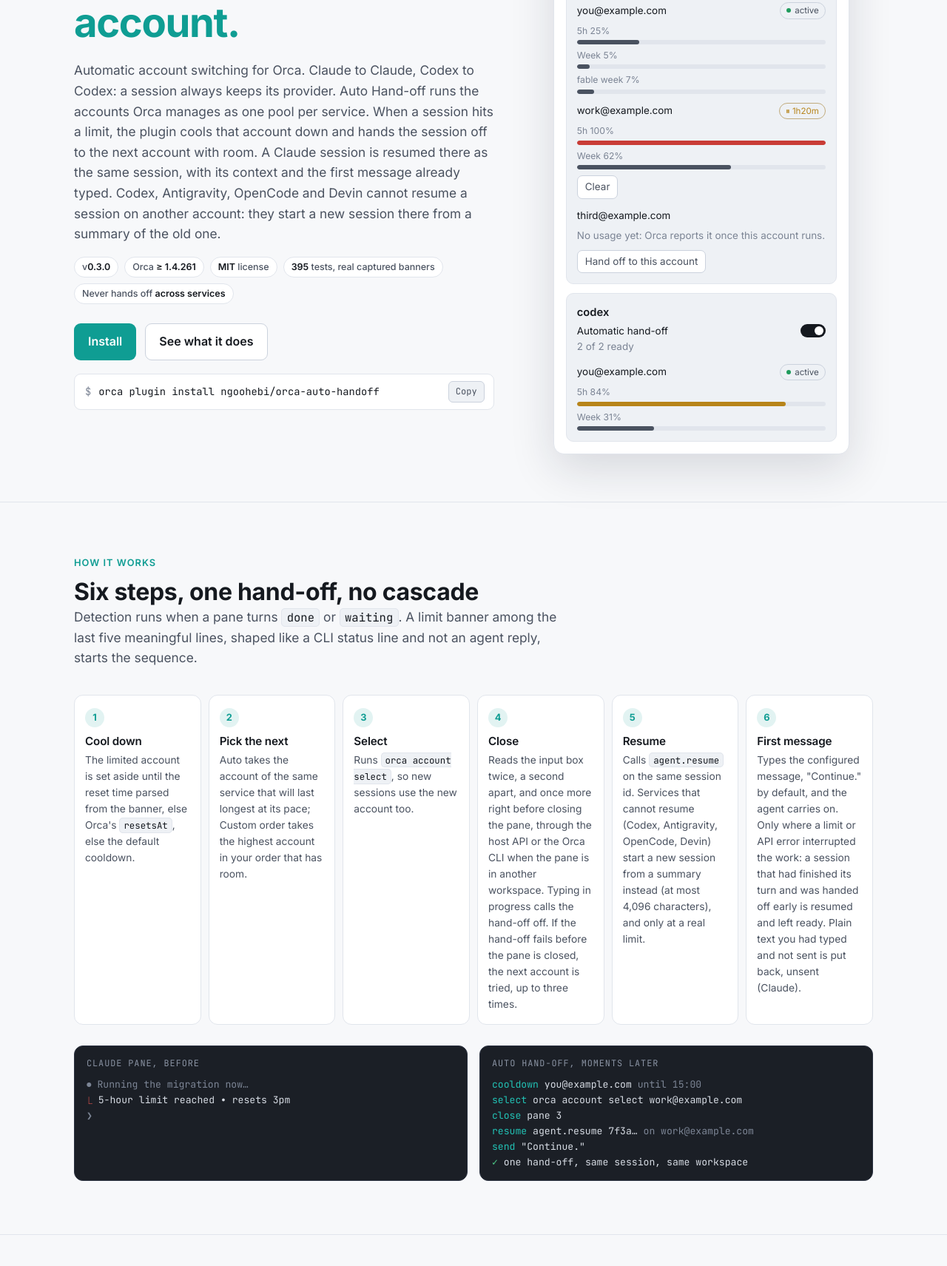
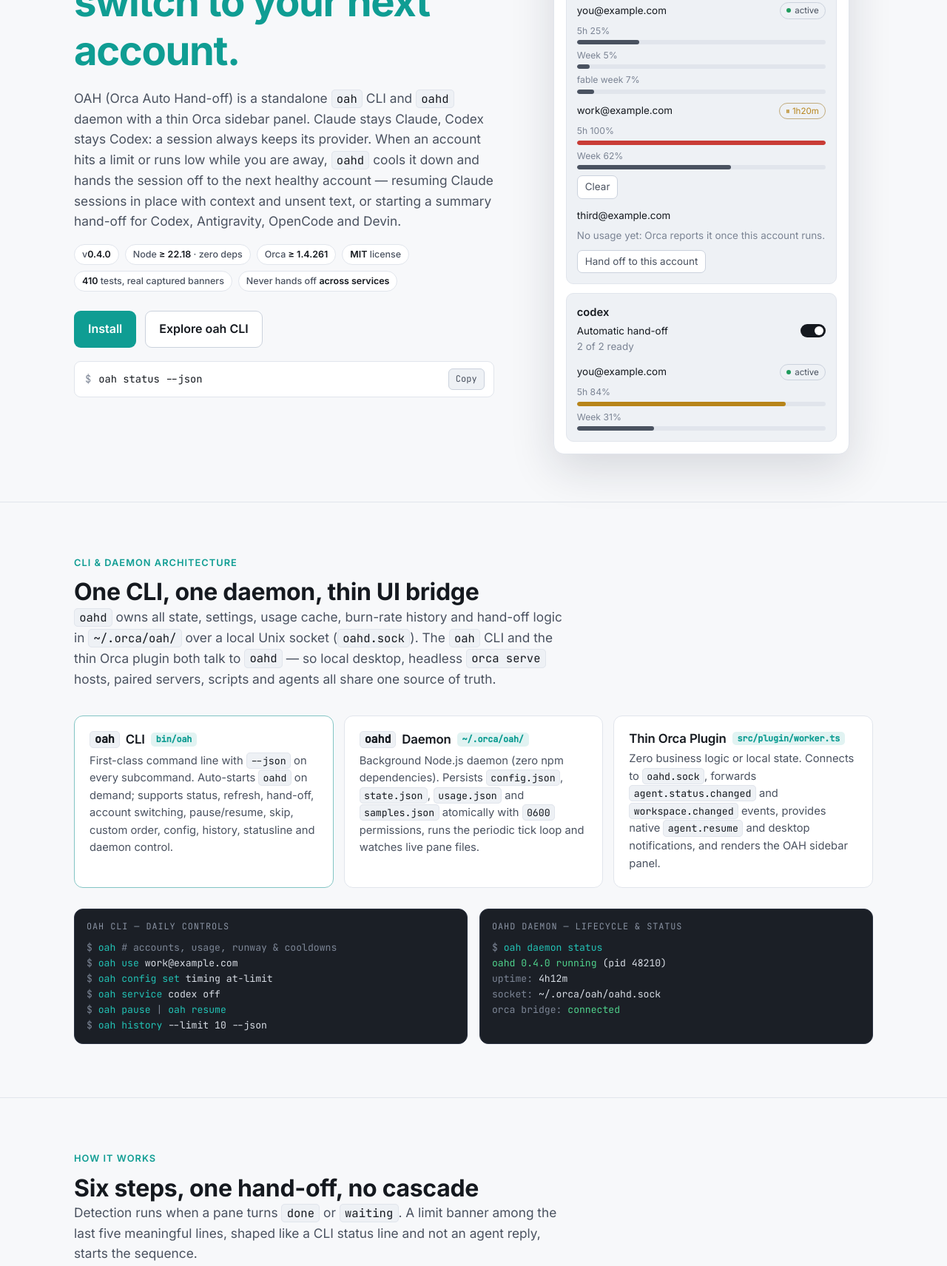
Before and after one commit to ngoohebi/orca-auto-handoff, a website: page site/index.html in a window 1280 px wide. Shown: the part 354-2065 px from the top of the page at 74% size. Drawn offline with Linux system fonts and the light colour scheme.

Commit message:
Update README and website for OAH CLI-centered architecture

```diff
--- a/site/index.html
+++ b/site/index.html
@@ -210,9 +210,10 @@ footer a{color:var(--fg-2)}
   <div class="wrap">
     <a class="brand" href="#top">
       <svg viewBox="0 0 32 32" aria-hidden="true"><circle cx="16" cy="16" r="14" fill="var(--accent)"/><path d="M9 19a7 7 0 1 1 14 0" stroke="var(--accent-fg)" stroke-width="3" fill="none" stroke-linecap="round"/><path d="M16 19l5-6" stroke="var(--accent-fg)" stroke-width="3" stroke-linecap="round"/></svg>
-      Auto Hand-off <small>Orca plugin</small>
+      OAH <small>CLI + Orca plugin</small>
     </a>
     <ul>
+      <li><a href="#cli">CLI &amp; Daemon</a></li>
       <li><a href="#how">How it works</a></li>
       <li><a href="#triggers">Triggers</a></li>
       <li><a href="#strategies">How it decides</a></li>
@@ -235,25 +236,26 @@ footer a{color:var(--fg-2)}
 <section class="hero">
   <div class="wrap">
     <div>
-      <div class="eyebrow">For Orca · Claude, Codex, Antigravity, OpenCode, Devin</div>
+      <div class="eyebrow">CLI-first Daemon + Thin Orca Plugin · Claude, Codex, Antigravity, OpenCode, Devin</div>
       <h1>Hit a rate limit? <span>Auto-switch to your next account.</span></h1>
-      <p class="lede">Automatic account switching for Orca. Claude to Claude, Codex to Codex: a session always keeps its provider. Auto Hand-off runs the accounts Orca manages as one pool per service. When a session hits a limit, the plugin cools that account down and hands the session off to the next account with room. A Claude session is resumed there as the same session, with its context and the first message already typed. Codex, Antigravity, OpenCode and Devin cannot resume a session on another account: they start a new session there from a summary of the old one.</p>
+      <p class="lede">OAH (Orca Auto Hand-off) is a standalone <code>oah</code> CLI and <code>oahd</code> daemon with a thin Orca sidebar panel. Claude stays Claude, Codex stays Codex: a session always keeps its provider. When an account hits a limit or runs low while you are away, <code>oahd</code> cools it down and hands the session off to the next healthy account — resuming Claude sessions in place with context and unsent text, or starting a summary hand-off for Codex, Antigravity, OpenCode and Devin.</p>
       <div class="badges">
-        <span class="badge">v<b>0.3.0</b></span>
+        <span class="badge">v<b>0.4.0</b></span>
+        <span class="badge">Node <b>≥ 22.18</b> · zero deps</span>
         <span class="badge">Orca <b>≥ 1.4.261</b></span>
         <span class="badge"><b>MIT</b> license</span>
-        <span class="badge"><b>395</b> tests, real captured banners</span>
+        <span class="badge"><b>410</b> tests, real captured banners</span>
         <span class="badge">Never hands off <b>across services</b></span>
       </div>
       <div class="cta">
         <a class="btn primary" href="#install">Install</a>
-        <a class="btn" href="#how">See what it does</a>
+        <a class="btn" href="#cli">Explore oah CLI</a>
       </div>
-      <div class="cmd"><span class="dollar">$</span><span class="c">orca plugin install ngoohebi/orca-auto-handoff</span><button class="copy" data-copy="orca plugin install ngoohebi/orca-auto-handoff">Copy</button></div>
+      <div class="cmd"><span class="dollar">$</span><span class="c">oah status --json</span><button class="copy" data-copy="oah status --json">Copy</button></div>
     </div>
 
-    <div class="panel" aria-label="The Auto Hand-off panel">
-      <div class="ph">Auto Hand-off <span>◐ Auto · Early when away · waiting</span></div>
+    <div class="panel" aria-label="The OAH panel">
+      <div class="ph">OAH <span>◐ Auto · Early when away · waiting</span></div>
       <div class="row"><span>Automatic hand-off</span><span class="toggle"></span></div>
       <div class="tabs"><b>Accounts</b><span>History (13)</span><span>Settings</span></div>
       <div class="card">
@@ -292,6 +294,49 @@ footer a{color:var(--fg-2)}
   </div>
 </section>
 
+<section id="cli">
+  <div class="wrap">
+    <div class="sec-head">
+      <div class="eyebrow">CLI &amp; Daemon Architecture</div>
+      <h2>One CLI, one daemon, thin UI bridge</h2>
+      <p class="lede"><code>oahd</code> owns all state, settings, usage cache, burn-rate history and hand-off logic in <code>~/.orca/oah/</code> over a local Unix socket (<code>oahd.sock</code>). The <code>oah</code> CLI and the thin Orca plugin both talk to <code>oahd</code> — so local desktop, headless <code>orca serve</code> hosts, paired servers, scripts and agents all share one source of truth.</p>
+    </div>
+    <div class="grid g3">
+      <div class="tile default">
+        <h3><code>oah</code> CLI <span class="tag">bin/oah</span></h3>
+        <p>First-class command line with <code>--json</code> on every subcommand. Auto-starts <code>oahd</code> on demand; supports status, refresh, hand-off, account switching, pause/resume, skip, custom order, config, history, statusline and daemon control.</p>
+      </div>
+      <div class="tile">
+        <h3><code>oahd</code> Daemon <span class="tag">~/.orca/oah/</span></h3>
+        <p>Background Node.js daemon (zero npm dependencies). Persists <code>config.json</code>, <code>state.json</code>, <code>usage.json</code> and <code>samples.json</code> atomically with <code>0600</code> permissions, runs the periodic tick loop and watches live pane files.</p>
+      </div>
+      <div class="tile">
+        <h3>Thin Orca Plugin <span class="tag">src/plugin/worker.ts</span></h3>
+        <p>Zero business logic or local state. Connects to <code>oahd.sock</code>, forwards <code>agent.status.changed</code> and <code>workspace.changed</code> events, provides native <code>agent.resume</code> and desktop notifications, and renders the OAH sidebar panel.</p>
+      </div>
+    </div>
+    <div class="trace">
+      <div class="term">
+        <div class="t">oah CLI — daily controls</div>
+        <div><span class="dim">$</span> <span class="k">oah</span> <span class="dim"># accounts, usage, runway &amp; cooldowns</span></div>
+        <div><span class="dim">$</span> <span class="k">oah use</span> work@example.com</div>
+        <div><span class="dim">$</span> <span class="k">oah config set</span> timing at-limit</div>
+        <div><span class="dim">$</span> <span class="k">oah service</span> codex off</div>
+        <div><span class="dim">$</span> <span class="k">oah pause</span> <span class="dim">|</span> <span class="k">oah resume</span></div>
+        <div><span class="dim">$</span> <span class="k">oah history</span> --limit 10 --json</div>
+      </div>
+      <div class="term">
+        <div class="t">oahd daemon — lifecycle &amp; status</div>
+        <div><span class="dim">$</span> <span class="k">oah daemon status</span></div>
+        <div><span class="g">oahd 0.4.0 running</span> (pid 48210)</div>
+        <div>  <span class="dim">uptime:</span> 4h12m</div>
+        <div>  <span class="dim">socket:</span> ~/.orca/oah/oahd.sock</div>
+        <div>  <span class="dim">orca bridge:</span> <span class="g">connected</span></div>
+      </div>
+    </div>
+  </div>
+</section>
+
 <section id="how">
   <div class="wrap">
     <div class="sec-head">
@@ -316,7 +361,7 @@ footer a{color:var(--fg-2)}
         <div class="dim">❯</div>
       </div>
       <div class="term">
-        <div class="t">Auto Hand-off, moments later</div>
+        <div class="t">OAH (oahd), moments later</div>
         <div><span class="k">cooldown</span>  you@example.com <span class="dim">until 15:00</span></div>
         <div><span class="k">select  </span>  orca account select work@example.com</div>
         <div><span class="k">close   </span>  pane 3</div>
@@ -356,7 +401,7 @@ footer a{color:var(--fg-2)}
     <div class="grid g3" style="margin-top:28px">
       <div class="tile"><h3>Guards on hand-offs</h3><p>Plain text you typed and did not send goes with a Claude session and is put back unsent; if it cannot be put back, the notification quotes its first 300 characters and History keeps all of it to copy. Pasted images or blocks, text over 4,000 characters, text with escape sequences, queued messages, and unsent text in Codex, Antigravity, OpenCode or Devin keep the session where it is until you send or clear it. The session on screen is never handed off early. Early, idle and switch-back hand-offs also need at least 10 % more room on the target, and change a service's selection at most once per 5 minutes; hard limits ignore those two. Claude's grey prompt suggestion is reported like typed text, so it may come back as real text, never sent without Enter.</p></div>
       <div class="tile"><h3>Panes it did not start</h3><p>A restored pane has no recorded account. If it hits a limit while Orca shows plenty of room on the active account, the plugin cools nothing and simply resumes the session there.</p></div>
-      <div class="tile"><h3>Off switches</h3><p>Detection is heuristic. One switch pauses every service, each service has its own <em>Automatic hand-off</em> switch, and the <em>Skip</em> switch on an account card keeps that account out of automatic rotation. There is no manual or custom mode: these switches are it. While Orca cannot give the plugin your settings, or the upgrade from 0.2 is not finished, nothing is handed off automatically and the panel says so.</p></div>
+      <div class="tile"><h3>Off switches</h3><p>Detection is heuristic. Run <code>oah pause</code> (or flip the top switch) to pause every service, <code>oah service &lt;name&gt; off</code> for one service, or <code>oah skip &lt;account&gt;</code> to keep an account out of automatic rotation.</p></div>
     </div>
   </div>
 </section>
@@ -375,8 +420,7 @@ footer a{color:var(--fg-2)}
       <div class="tile"><h3>At limit</h3><p>A session hands off only when it hits a limit. Each account is used to the end.</p></div>
       <div class="tile"><h3>Session on screen</h3><p>Every pane of the tab Orca is showing. Never handed off early. At a limit, <em>Ask me first</em> (default) asks in the panel; unanswered, it waits while you are using Orca, then counts down. Or: <em>Wait, then count down</em>, <em>Wait for me</em>, <em>Move right away</em>.</p></div>
     </div>
-    <p class="lede" style="margin-top:24px">The badge next to the panel's title says what is happening now: <b style="color:var(--fg)">● Auto · Early when away · on</b> (green, you are away), <b style="color:var(--fg)">◐ … · waiting</b> (you are here), <b style="color:var(--fg)">○ Auto · At limit</b> (grey) or <b style="color:var(--fg)">■ Paused</b> (amber). <b style="color:var(--fg)">When everything is used up</b>, the session waits for the first account to reset and continues by itself, or, with <em>Stop</em>, stops and you are told. There is no manual or custom mode any more: pause, or turn off a service's <em>Automatic hand-off</em>.</p>
-    <p class="lede" style="margin-top:12px"><b style="color:var(--fg)">Coming from 0.2?</b> At the first start of 0.3.0 your old settings are read once and turned into the new ones: <em>my-order</em> or an account order becomes Custom order; <em>at-limit</em>, a running-sessions limit or "Switch at usage threshold" off becomes At limit; <em>earlier</em> becomes Early when away, 25 minutes before running out; "Wait for reset" off becomes Stop; "Retry on API errors" off becomes 0 retries; the idle time in seconds becomes minutes, rounded up. A setup that never handed off by itself gets automatic hand-off paused once, with a notification. Until that upgrade has finished, nothing is handed off automatically and the panel says "Auto Hand-off is finishing the upgrade".</p>
+    <p class="lede" style="margin-top:24px">The badge next to the panel's title says what is happening now: <b style="color:var(--fg)">● Auto · Early when away · on</b> (green, you are away), <b style="color:var(--fg)">◐ … · waiting</b> (you are here), <b style="color:var(--fg)">○ Auto · At limit</b> (grey) or <b style="color:var(--fg)">■ Paused</b> (amber). <b style="color:var(--fg)">When everything is used up</b>, the session waits for the first account to reset and continues by itself, or, with <em>Stop</em>, stops and you are told. Settings live in <code>~/.orca/oah/config.json</code> and stay in sync between <code>oah config</code> and the panel's Settings tab.</p>
   </div>
 </section>
 
@@ -431,7 +475,7 @@ footer a{color:var(--fg-2)}
     <div class="sec-head">
       <div class="eyebrow">Settings</div>
       <h2>Every knob, straight from the manifest</h2>
-      <p class="lede">The panel's Settings tab shows the four basic settings and, folded away, the <em>Advanced</em> ones; the same settings are in Settings → Plugins → Auto Hand-off. The first four rows are all most people need. A setting that does not apply right now is greyed out in the panel, with the reason. The texts below are the manifest's own.</p>
+      <p class="lede">The panel's Settings tab and <code>oah config set &lt;key&gt; &lt;value&gt;</code> both edit <code>~/.orca/oah/config.json</code>. The first four rows are all most people need; the rest are under <em>Advanced</em>.</p>
     </div>
     <div class="tscroll">
     <table class="tbl tbl-keys">
@@ -489,7 +533,7 @@ footer a{color:var(--fg-2)}
         <ul class="check">
           <li>Runs the <b>orca CLI</b>: <code>account select</code>, <code>account list</code>, <code>terminal close</code>, <code>terminal send</code>, <code>terminal read</code> (only to ask whether a pane holds unsent text; that text is put back after a hand-off, or shown when the panel asks before a hand-off by hand), <code>terminal list</code> (only to see which terminal tab is in front). Always an argument list, never a shell.</li>
           <li>For a project on a paired Orca server: loads Orca's own runtime client from the app bundle (<code>cli/runtime/client.js</code>, and before it the store helper <code>shared/remote-runtime/host-store/runtime-environment-store-execution.js</code>) to list and select that server's accounts, and to look up, read-only, which Orca a workspace runs on. The list call passes <code>refreshUsage: false, refreshStaleUsage: true</code>: no forced refresh, but that Orca may refresh readings it considers stale. These are Orca internals, not a published API</li>
-          <li>Writes its status file (readable by you only, mode 0600, since it names your accounts) and the status line script under <code>~/.orca/account-rotator/</code>, and, only when you install the console status line, that workspace's <code>.claude/settings.local.json</code></li>
+          <li>Stores daemon state, config, usage cache, socket (<code>oahd.sock</code>) and status files under <code>~/.orca/oah/</code> (folder mode <code>0700</code>, files mode <code>0600</code>), and, only when you install the console status line, that workspace's <code>.claude/settings.local.json</code></li>
           <li>Runs <b>git status</b> and <b>git diff --stat</b> for hand-off summaries</li>
           <li><b>Never</b> reads tokens, keychains or credential files</li>
           <li>A hand-off summary carries up to 40 lines of the previous agent's output, so treat it like any pasted terminal output</li>
@@ -535,35 +579,39 @@ footer a{color:var(--fg-2)}
   <div class="wrap">
     <div class="sec-head">
       <div class="eyebrow">Install</div>
-      <h2>Two commands and an approval</h2>
+      <h2>Use the CLI right away, add the thin panel in Orca</h2>
     </div>
     <ol>
       <li>
         <div>
-          <p>Install from GitHub. Orca pins the newest version tag and prints what the plugin would be granted, along with a fingerprint.</p>
-          <pre><code>orca plugin install ngoohebi/orca-auto-handoff</code></pre>
+          <p>Run the <code>oah</code> CLI directly from a checkout (requires Node.js ≥ 22.18, zero npm dependencies). It auto-starts <code>oahd</code> on demand.</p>
+          <pre><code>git clone https://github.com/ngoohebi/orca-auto-handoff.git
+cd orca-auto-handoff
+./bin/oah status</code></pre>
         </div>
       </li>
       <li>
         <div>
-          <p>Approve with that fingerprint. The command is printed for you; it looks like this.</p>
-          <pre><code>orca plugin install ngoohebi/orca-auto-handoff --approve ap1-…</code></pre>
+          <p>Install the thin Orca plugin so <code>oahd</code> gets instant event push, native Claude <code>agent.resume</code>, desktop notifications and the OAH sidebar panel.</p>
+          <pre><code>orca plugin install ngoohebi/orca-auto-handoff
+# approve with the printed fingerprint:
+orca plugin install ngoohebi/orca-auto-handoff --approve ap1-…</code></pre>
         </div>
       </li>
       <li>
         <div>
-          <p>Add a second account for the service in Orca, if you have not already. Done: open the Auto Hand-off panel (gauge icon, right sidebar). Optionally choose <em>Custom order</em> in its Settings tab and arrange your accounts with the arrows.</p>
+          <p>Add a second account for the service in Orca, if you have not already. Open the <b>OAH</b> panel (gauge icon, right sidebar) or control everything from your terminal with <code>oah</code>.</p>
         </div>
       </li>
     </ol>
     <details>
-      <summary>Working on the plugin itself</summary>
-      <pre style="margin-top:12px"><code>orca plugin test . --json        # 395 tests: adapters, selector, usage, status line, worker end to end, panel
-orca plugin check . --json       # renders the panel with the real worker
-npx -p typescript tsc -p .       # type-check
-orca plugin validate . --json
-orca plugin dev load . --json    # needs --approve &lt;fingerprint&gt; the first time
-orca plugin dev request . rotator.debug</code></pre>
+      <summary>Developing OAH</summary>
+      <pre style="margin-top:12px"><code>npm run test:cli                 # standalone Node tests (oahd daemon, oah CLI, thin plugin bridge)
+npm run test:plugin              # 410 tests via orca plugin test
+npm run typecheck                # strict TypeScript check (zero npm dependencies)
+npm run validate                 # validates orca-plugin.json
+orca plugin dev load . --json    # load thin plugin locally
+./bin/oah debug --json           # daemon status, bridge state &amp; recent events</code></pre>
     </details>
   </div>
 </section>
@@ -572,7 +620,7 @@ orca plugin dev request . rotator.debug</code></pre>
 
 <footer>
   <div class="wrap">
-    <span>Auto Hand-off · MIT license · by <a href="https://github.com/ngoohebi">ngoohebi</a></span>
+    <span>OAH (Orca Auto Hand-off) · MIT license · by <a href="https://github.com/ngoohebi">ngoohebi</a></span>
     <a href="https://github.com/ngoohebi/orca-auto-handoff">Source on GitHub</a>
     <a href="https://github.com/ngoohebi/orca-auto-handoff/issues">Issues</a>
     <span>Ideas borrowed with thanks from cswap, tokenmaxx and the Orca community's rotation PRs.</span>
```
Also changed, not shown: README.md.
